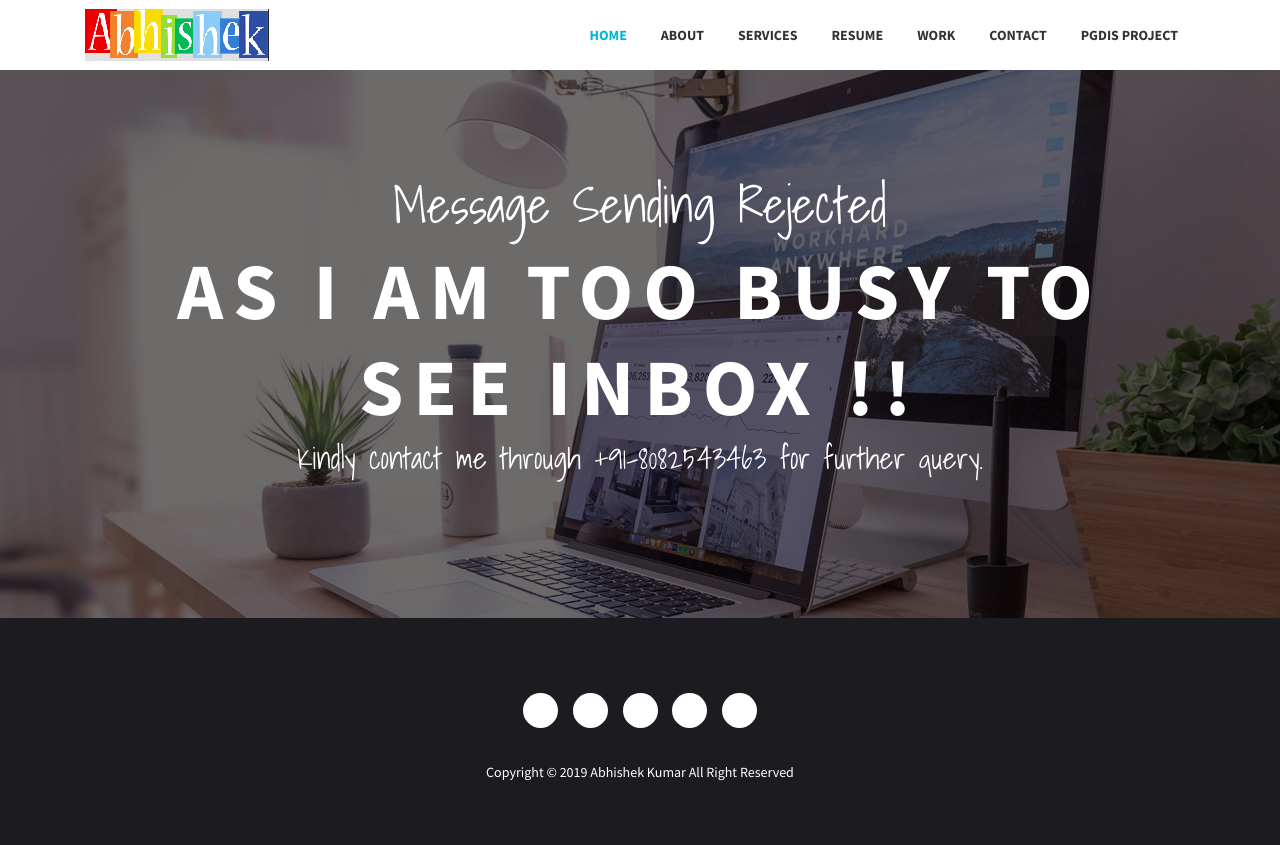
After one commit to Aric123/ignou_pgdis_hybrid, a Flask app: template templates/busy.html in a window 1280 px wide. The commit adds this page. Run offline with Flask 2, Linux system fonts and the light colour scheme; the template is opened without the code that fills it, so the values that code supplies are empty; some libraries are stand-ins or nearby versions; some web fonts are replaced.

Commit message:
Contact form mail notification

```diff
--- a/app.py
+++ b/app.py
@@ -8,10 +8,10 @@ import decrypter as dec
 import restore as rst
 import email_send as mail
 
-from OpenSSL import SSL
-context = SSL.Context(SSL.SSLv23_METHOD)
-context.use_privatekey_file('web.key')
-context.use_certificate_file('web.crt')
+# #from OpenSSL import SSL
+# context = SSL.Context(SSL.SSLv23_METHOD)
+# context.use_privatekey_file('web.key')
+# context.use_certificate_file('web.crt')
 
 
 UPLOAD_FOLDER = './uploads/'
@@ -35,6 +35,11 @@ def start_encryption(email):
 	mail_id = email
 	mail.send_email(mail_id)
 	return render_template('success.html')
+
+
+def send_form_email(mail_id, name, subject, message):
+	if message:
+		return render_template('busy.html')
 
 
 def start_decryption():
@@ -118,6 +123,16 @@ def upload_file():
 		# return 'Invalid File Format !' Code PEP-8 standard
 
 
+@app.route('/form_contact', methods=['POST'])
+def form_contact():
+	if request.method == 'POST':
+		mail_id = request.form.get('email')
+		name = request.form.get('name')
+		subject = request.form.get('msg_subject')
+		message = request.form.get('message')
+		return send_form_email(mail_id, name, subject, message)
+
+
 @app.route('/download_data', methods=['GET', 'POST'])
 def upload_key():
 	tools.empty_folder('key')
@@ -143,7 +158,7 @@ if __name__ == "__main__":
 	app.secret_key = os.urandom(24)
 	app.config['SESSION_TYPE'] = 'filesystem'
 	app.debug = True
-	app.run(host="0.0.0.0", port=80, ssl=context, debug=True) # Domain Name can be kept here.
+	app.run(host="0.0.0.0", port=80, debug=True) # Domain Name can be kept here. ssl=context
 
 
 # def _limitation():
--- a/email_send.py
+++ b/email_send.py
@@ -7,7 +7,7 @@ from email import encoders
 
 
 MAIL_USERNAME = 'care@oyacharge.com'
-MAIL_PASSWORD = '2ca44ef0-9dc2-4b11-803b-9b1001848d39'
+MAIL_PASSWORD = 'XXXXXXXXXXXXXXXXXXXXXXXX'
 MAIL_SENDER = 'hello@kumarabhi.com'
 
 
--- /dev/null
+++ b/templates/busy.html
@@ -0,0 +1,244 @@
+<!DOCTYPE html>
+<html lang="en">
+  <head>
+    <!-- Required meta tags -->
+    <meta charset="utf-8">
+    <meta name="viewport" content="width=device-width, initial-scale=1, shrink-to-fit=no">
+
+    <title>Success:: Hybrid Cryptography for Cloud Storage </title>
+    <!-- Bootstrap CSS -->
+    <link rel="stylesheet" type="text/css" href="{{ url_for('static', filename='css/bootstrap.min.css')}}">
+    <!-- Fonts -->
+    <link rel="stylesheet" type="text/css" href="{{ url_for('static', filename='fonts/font-awesome.min.css')}}">
+    <!-- Icon -->
+    <link rel="stylesheet" type="text/css" href="{{ url_for('static', filename='fonts/simple-line-icons.css')}}">
+    <!-- Slicknav -->
+    <link rel="stylesheet" type="text/css" href="{{ url_for('static', filename='css/slicknav.css')}}">
+    <!-- Menu CSS -->
+    <link rel="stylesheet" type="text/css"  href="{{ url_for('static', filename='css/menu_sideslide.css')}}">
+    <!-- Slider CSS -->
+    <link rel="stylesheet" type="text/css" href="{{ url_for('static', filename='css/slide-style.css')}}">
+    <!-- Nivo Lightbox -->
+    <link rel="stylesheet" type="text/css" href="{{ url_for('static', filename='css/nivo-lightbox.css')}}" >
+    <!-- Animate -->
+    <link rel="stylesheet" type="text/css" href="{{ url_for('static', filename='css/animate.css')}}">
+    <!-- Main Style -->
+    <link rel="stylesheet" type="text/css" href="{{ url_for('static', filename='css/main.css')}}">
+    <!-- Responsive Style -->
+    <link rel="stylesheet" type="text/css" href="{{ url_for('static', filename='css/responsive.css')}}">
+  </head>
+  <body>
+
+    <!-- Header Area wrapper Starts -->
+    <header id="header-wrap">
+      <!-- Navbar Start -->
+      <nav class="navbar navbar-expand-lg fixed-top scrolling-navbar indigo">
+        <div class="container">
+          <!-- Brand and toggle get grouped for better mobile display -->
+          <div class="navbar-header">
+            <button class="navbar-toggler" type="button" data-toggle="collapse" data-target="#main-navbar" aria-controls="main-navbar" aria-expanded="false" aria-label="Toggle navigation">
+              <span class="navbar-toggler-icon"></span>
+              <span class="icon-menu"></span>
+              <span class="icon-menu"></span>
+              <span class="icon-menu"></span>
+            </button>
+            <a href="/" class="navbar-brand"><img src="static/img/logo.png" alt=""></a>
+          </div>
+          <div class="collapse navbar-collapse" id="main-navbar">
+            <ul class="onepage-nev navbar-nav mr-auto w-100 justify-content-end clearfix">
+              <li class="nav-item active">
+                <a class="nav-link" href="/pgdis">
+                  Home
+                </a>
+              </li>
+              <li class="nav-item">
+                <a class="nav-link" href="/#about">
+                  About
+                </a>
+              </li>
+              <li class="nav-item">
+                <a class="nav-link" href="/#services">
+                  Services
+                </a>
+              </li>
+              <li class="nav-item">
+                <a class="nav-link" href="/#resume">
+                  Resume
+                </a>
+              </li>
+              <li class="nav-item">
+                <a class="nav-link" href="/#portfolios">
+                  Work
+                </a>
+              </li>
+              <li class="nav-item">
+                <a class="nav-link" href="/#contact">
+                  Contact
+                </a>
+              </li>
+              <li class="nav-item">
+                <a class="nav-link" href="/pgdis">
+                  PGDIS PROJECT
+                </a>
+              </li>
+            </ul>
+          </div>
+        </div>
+
+        <!-- Mobile Menu Start -->
+        <ul class="onepage-nev mobile-menu">
+          <li>
+            <a href="#home">Home</a>
+          </li>
+          <li>
+            <a href="#about">about</a>
+          </li>
+          <li>
+            <a href="#services">Services</a>
+          </li>
+          <li>
+            <a href="#resume">resume</a>
+          </li>
+          <li>
+            <a href="#portfolio">Work</a>
+          </li>
+          <li>
+            <a href="#contact">Contact</a>
+          </li>
+          <li>
+            <a href="/pgdis">IGNOU PGDIS</a>
+          </li>
+        </ul>
+        <!-- Mobile Menu End -->
+      </nav>
+      <!-- Navbar End -->
+
+      <!-- Hero Area Start -->
+      <div id="hero-area" class="hero-area-bg">
+        <div class="overlay"></div>
+        <div class="container">
+          <div class="row">
+            <div class="col-md-12 col-sm-12 text-center">
+              <div class="contents">
+                <h5 class="script-font wow fadeInUp" data-wow-delay="0.2s">Message Sending Rejected</h5>
+                <h2 class="head-title wow fadeInUp" data-wow-delay="0.4s">As I am too Busy to see inbox !!</h2>
+                <p class="script-font wow fadeInUp" data-wow-delay="0.6s">Kindly contact me through +91-8082543463 for further query.</p>
+              </div>
+            </div>
+          </div>
+        </div>
+      </div>
+
+        <!--- Start the Modal Work Upload ----->
+<div class="modal fade" id="uploadeModal" tabindex="-1" role="dialog" aria-labelledby="exampleModalLabel"
+  aria-hidden="true">
+  <form role="form" method="POST" action = "/data" enctype = "multipart/form-data" >
+  <div class="modal-dialog" role="document">
+    <div class="modal-content">
+      <div class="modal-header">
+        <h5 class="modal-title" id="exampleModalLabel">Upload Your File</h5>
+        <button type="button" class="close" data-dismiss="modal" aria-label="Close">
+          <span aria-hidden="true">&times;</span>
+        </button>
+      </div>
+      <div class="modal-body">
+                        <div class="form-group">
+                          <label for="file" class="col-form-label"></label>
+                            <input type="file" id="file" name="file" required/>
+                        </div>
+                        <div class="form-group">
+                          <label for="email" class="col-form-label">Email:</label>
+                            <input type="email" id="email" class="form-control input-lg" name="email" required>
+                        </div>
+      </div>
+      <div class="modal-footer">
+        <button type="button" class="btn btn-secondary" data-dismiss="modal">Close</button>
+        <button type="submit" class="btn btn-info">Submit</button>
+      </div>
+    </div>
+  </div>
+  </form>
+</div>
+<!--- Start the Modal Work Upload Ends ----->
+
+        <!--- Start the Modal Work Restore ----->
+      <div class="modal fade" id="restoreModal" tabindex="-1" role="dialog" aria-labelledby="exampleModalLabel" aria-hidden="true">
+  <form role="form" method="POST" action = "/download_data" enctype = "multipart/form-data" >
+  <div class="modal-dialog" role="document">
+    <div class="modal-content">
+      <div class="modal-header">
+        <h5 class="modal-title" id="restoreModalLabel">Restore Your File</h5>
+        <button type="button" class="close" data-dismiss="modal" aria-label="Close">
+          <span aria-hidden="true">&times;</span>
+        </button>
+      </div>
+      <div class="modal-body">
+                        <div class="form-group">
+                          <label for="file" class="col-form-label"></label>
+                            <input type="file" id="key_file" name="file" required/>
+                        </div>
+      </div>
+      <div class="modal-footer">
+        <button type="button" class="btn btn-secondary" data-dismiss="modal">Close</button>
+        <button type="submit" class="btn btn-info">Submit</button>
+      </div>
+    </div>
+  </div>
+  </form>
+</div>
+        <!-- Model Work restore Ends here -->
+
+    <!-- Footer Section Start -->
+    <footer class="footer-area section-padding">
+      <div class="container">
+        <div class="row">
+          <div class="col-md-12">
+            <div class="footer-text text-center wow fadeInDown" data-wow-delay="0.3s">
+              <ul class="social-icon">
+                <li>
+                  <a class="facebook" href="#"><i class="icon-social-facebook"></i></a>
+                </li>
+                <li>
+                  <a class="twitter" href="#"><i class="icon-social-twitter"></i></a>
+                </li>
+                <li>
+                  <a class="instagram" href="#"><i class="icon-social-instagram"></i></a>
+                </li>
+                <li>
+                  <a class="instagram" href="#"><i class="icon-social-linkedin"></i></a>
+                </li>
+                <li>
+                  <a class="instagram" href="#"><i class="icon-social-google"></i></a>
+                </li>
+              </ul>
+              <p>Copyright © 2019 Abhishek Kumar All Right Reserved</p>
+            </div>
+          </div>
+        </div>
+      </div>
+    </footer>
+    <!-- Footer Section End -->
+
+    <!-- Go to Top Link -->
+    <a href="#" class="back-to-top">
+      <i class="icon-arrow-up"></i>
+    </a>
+
+    <!-- jQuery first, then Popper.js, then Bootstrap JS -->
+    <script src="static/js/jquery-min.js"></script>
+    <script src="static/js/popper.min.js"></script>
+    <script src="static/js/bootstrap.min.js"></script>
+    <script src="static/js/jquery.mixitup.js"></script>
+    <script src="static/js/jquery.counterup.min.js"></script>
+    <script src="static/js/waypoints.min.js"></script>
+    <script src="static/js/wow.js"></script>
+    <script src="static/js/jquery.nav.js"></script>
+    <script src="static/js/jquery.easing.min.js"></script>
+    <script src="static/js/nivo-lightbox.js"></script>
+    <script src="static/js/jquery.slicknav.js"></script>
+    <script src="static/js/main.js"></script>
+    <script src="static/js/form-validator.min.js"></script>
+    <script src="static/js/contact-form-script.min.js"></script>
+    <script src="static/js/map.js"></script>
+  </body>
+</html>
```
Also changed, not shown: templates/index.html (+40 -30 lines), 6 other files.
